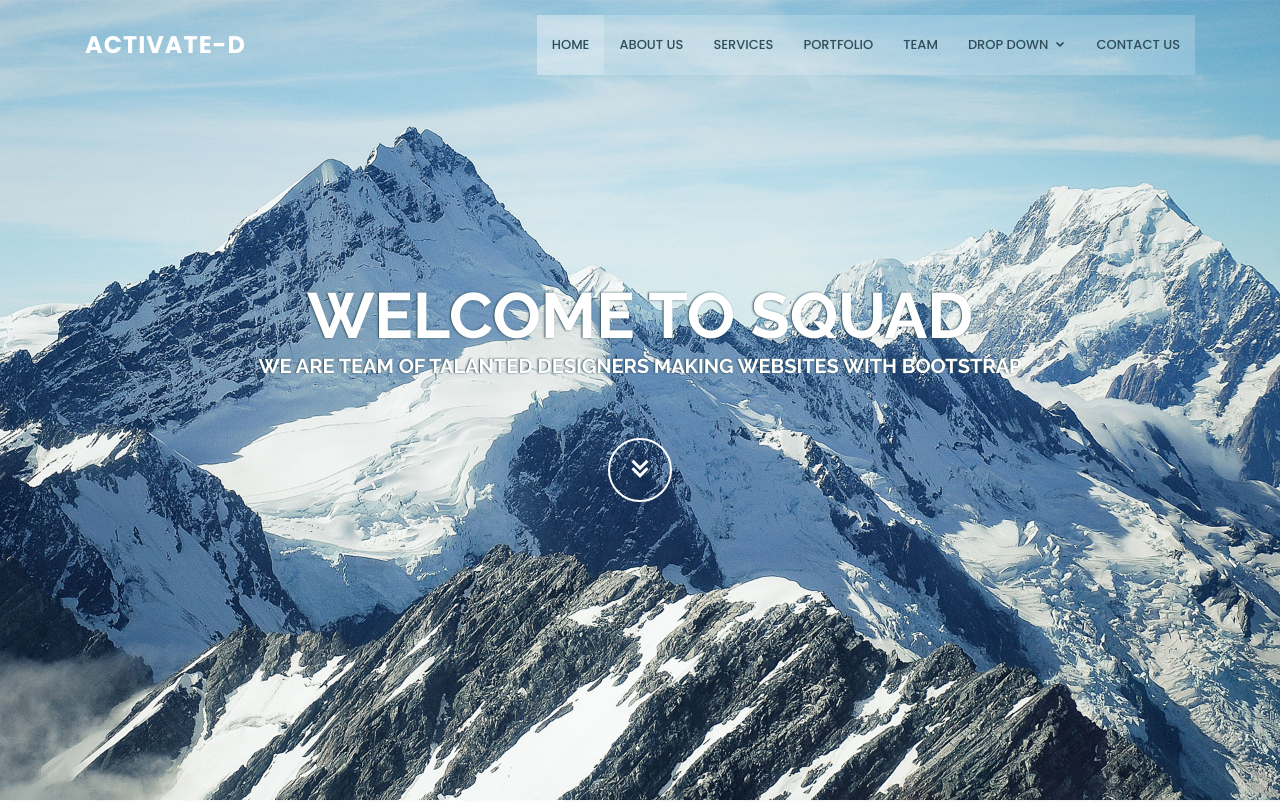
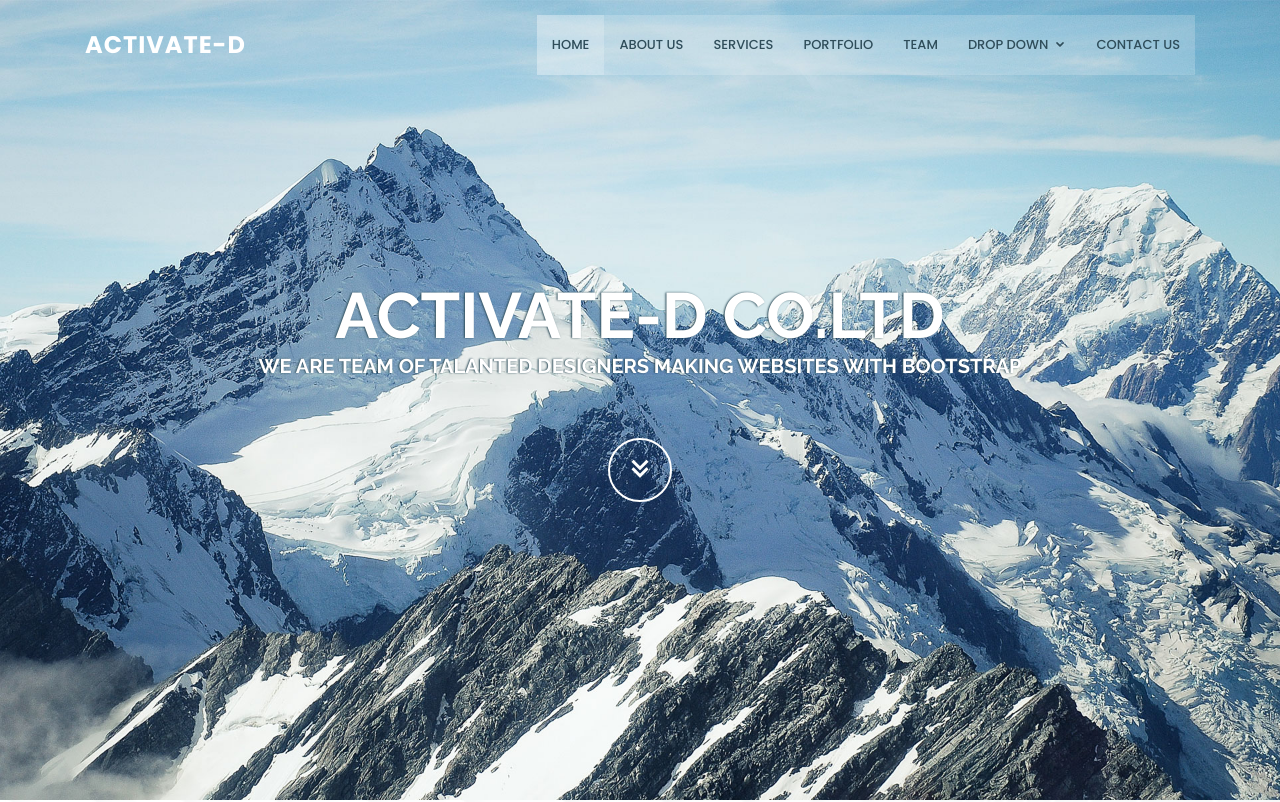
Before and after one commit to takagotch/o2560, a plain HTML site: page index.html in a window 1280 px wide. Shown: the top 802 px of the page. Drawn offline with nearby package versions, Linux system fonts and the light colour scheme.

Commit message:
Update index.html

```diff
--- a/index.html
+++ b/index.html
@@ -85,7 +85,7 @@
   <!-- ======= Hero Section ======= -->
   <section id="hero">
     <div class="hero-container" data-aos="fade-up">
-      <h1>Welcome to Squad</h1>
+      <h1>Activate-d Co.ltd</h1>
       <h2>We are team of talanted designers making websites with Bootstrap</h2>
       <a href="#about" class="btn-get-started scrollto"><i class="bx bx-chevrons-down"></i></a>
     </div>
```
